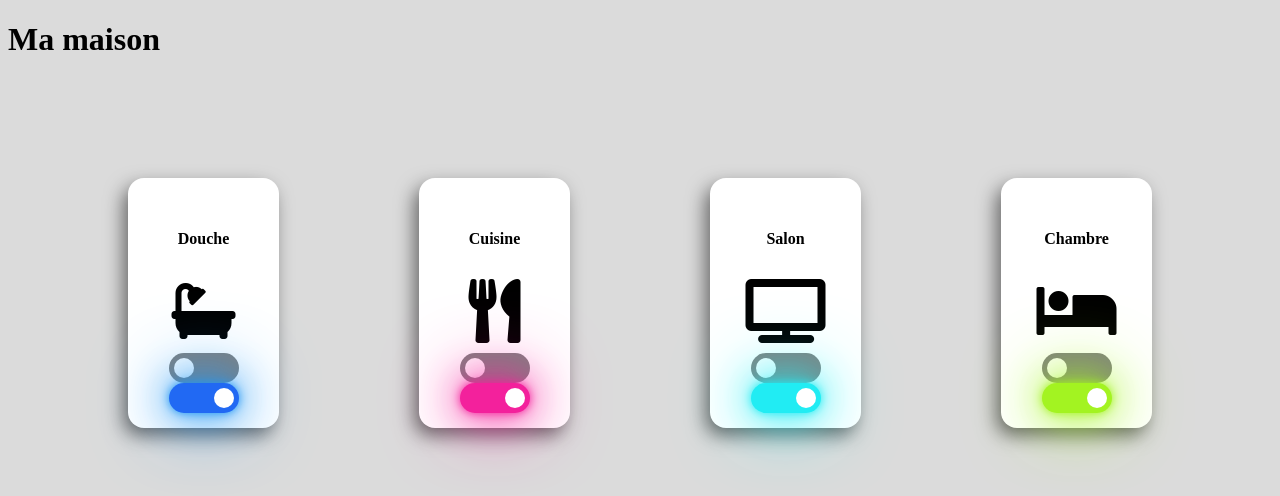
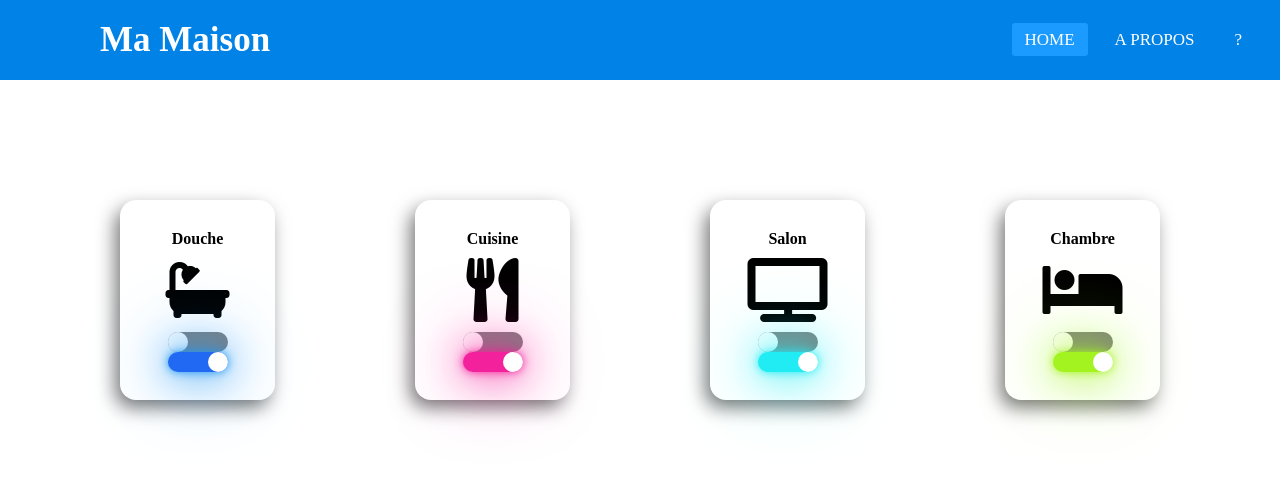
Before and after one commit to mohamedslf/Connected-Home, a plain HTML site: page public/index.html in a window 1280 px wide. Drawn offline with nearby package versions, Linux system fonts and the light colour scheme; no server answers.

Commit message:
good version

```diff
--- a/public/index.html
+++ b/public/index.html
@@ -3,7 +3,8 @@
 
 <head>
     <meta charset="utf-8">
-    <title>My HOME</title>
+    <meta name="viewport" content="width=device-width, initial-scale=1.0">
+    <title>Ma Maison</title>
     <script src="https://www.gstatic.com/firebasejs/8.4.1/firebase-app.js"></script>
     <script src="https://www.gstatic.com/firebasejs/8.4.1/firebase-database.js"></script>
     <script src="https://ajax.googleapis.com/ajax/libs/jquery/3.5.1/jquery.min.js"></script>
@@ -14,7 +15,14 @@
 </head>
 
 <body>
-    <h1>Ma maison</h1>
+    <nav>
+        <label class="logo">Ma Maison</label>
+        <ul>
+            <li><a href="#" class="active">Home</a></li>
+            <li><a href="#">A propos</a></li>
+            <li><a href="#">?</a></li>
+        </ul>
+    </nav>
     <div class="wrapper">
         <div class="box_bath">
             <div class="progress">
@@ -23,14 +31,10 @@
                     <i class="fas fa-4x fa-bath"></i>
                 </a>
                 <div class="toggle-btn" id="unact">
-                    <div class="inner-circle">
-
-                    </div>
+                    <div class="inner-circle"></div>
                 </div>
                 <div class="toggle-btn active" id="act">
-                    <div class="inner-circle">
-
-                    </div>
+                    <div class="inner-circle"></div>
                 </div>
             </div>
         </div>
@@ -42,14 +46,10 @@
                     <i class="fas fa-4x fa-utensils"></i>
                 </a>
                 <div class="toggle-btn1" id="unact1">
-                    <div class="inner-circle">
-
-                    </div>
+                    <div class="inner-circle"></div>
                 </div>
                 <div class="toggle-btn1 active" id="act1">
-                    <div class="inner-circle">
-
-                    </div>
+                    <div class="inner-circle"></div>
                 </div>
             </div>
         </div>
@@ -61,14 +61,10 @@
                     <i class="fas fa-4x fa-tv"></i>
                 </a>
                 <div class="toggle-btn2" id="unact2">
-                    <div class="inner-circle">
-
-                    </div>
+                    <div class="inner-circle"></div>
                 </div>
                 <div class="toggle-btn2 active" id="act2">
-                    <div class="inner-circle">
-
-                    </div>
+                    <div class="inner-circle"></div>
                 </div>
             </div>
         </div>
@@ -79,19 +75,13 @@
                     <i class="fas fa-4x fa-bed"></i>
                 </a>
                 <div class="toggle-btn3" id="unact3">
-                    <div class="inner-circle">
-
-                    </div>
+                    <div class="inner-circle"></div>
                 </div>
                 <div class="toggle-btn3 active" id="act3">
-                    <div class="inner-circle">
-
-                    </div>
+                    <div class="inner-circle"></div>
                 </div>
             </div>
         </div>
-
     </div>
 </body>
-
 </html>
--- a/public/style.css
+++ b/public/style.css
@@ -1,5 +1,52 @@
+*{
+    padding: 0;
+    margin: 0;
+    text-decoration: none;
+    list-style: none;
+    box-sizing: border-box;
+}
+
 body {
-    background: #dbdbdb;
+    background: #ffffff;
+    font-family: montserrat;
+}
+
+nav {
+    background: #0082e6;
+    height: 80px;
+    width: 100%;
+}
+
+label.logo {
+    color: white;
+    font-size: 35px;
+    line-height: 80px;
+    padding: 0 100px;
+    font-weight: bold;
+}
+
+nav ul {
+    float: right;
+    margin-right: 20px;
+}
+
+nav ul li {
+    display: inline;
+    line-height: 80px;
+    margin: 0 5px;
+}
+
+nav ul li a {
+    color: white;
+    font-size: 17px;
+    padding: 7px 13px;
+    border-radius: 3px;
+    text-transform: uppercase;
+}
+
+a.active,a:hover {
+    background: #1b9bff;
+    transition: .5s;
 }
 
 .wrapper {
@@ -22,7 +69,7 @@ body {
 .box_chambre
 {
     width: 300px;
-    height: 250px;
+    height: 200px;
     background: rgb(255, 255, 255);
     border-radius: 1em;
     box-shadow: -5px 8px 19px -1px rgba(0, 0, 0, 0.57);
@@ -37,7 +84,7 @@ body {
     height: 20px;
     background: gray;
     border-radius: 30px;
-    padding: 5px;
+
     transition: all 300ms ease-in-out;
 }
 
```
